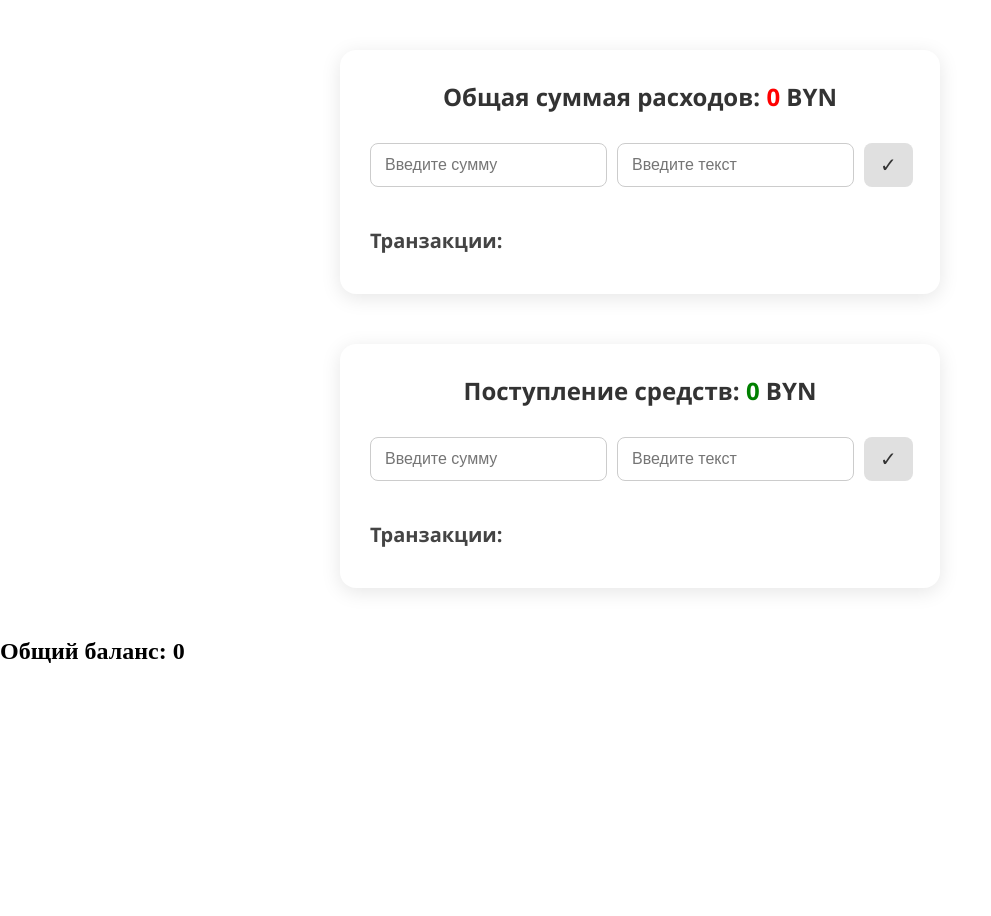
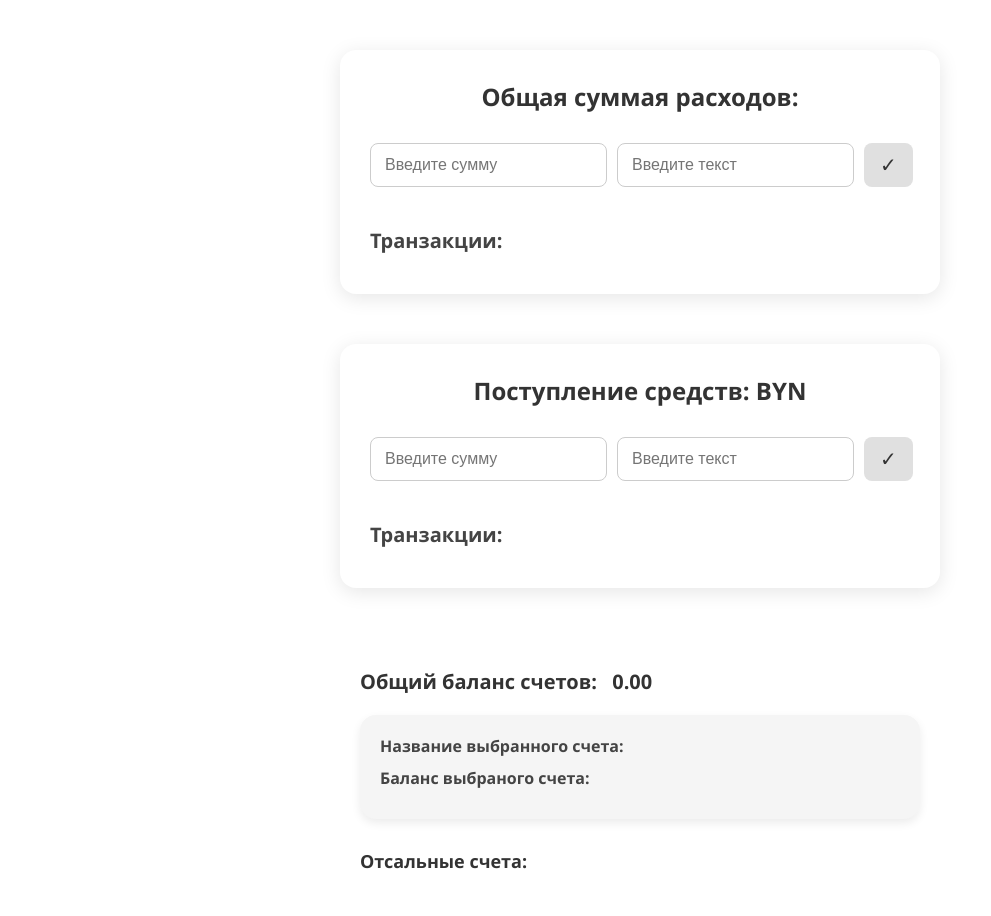
Before and after one commit to iCHera/financial-tracker, a Vue app: page / in a window 1280 px wide. Shown: the top 916 px of the page, without its empty margins (0-991 px from the left). Before the commit the page ends 800 px from the top, so only its background shows below. Built offline with nearby package versions, Linux system fonts and the light colour scheme.

Commit message:
add acount.vue

```diff
--- a/src/components/Account.vue
+++ b/src/components/Account.vue
@@ -3,21 +3,294 @@
     import {ref, computed} from 'vue'
 
     const store = useTransactionsStore()
+    const name = ref('')
+    const button = ref(false)
+    const currencies = ref(['BYN', 'RUB', 'USD', 'EUR']);
+    const selectedCurrency = ref('BYN');
+
+    const otherAccounts  = computed(() => {
+        return store.accountsWithBalance
+        .filter(t => t.id !== store.activeAccountId)
+    })
+
+    function showCreateForm() {
+        button.value = true;
+    }
+
+    function hideCreateForm() {
+        button.value = false;
+    }
+
+    function handleAddNewAccount() {
+        if (!name.value.trim()) {
+            alert(`Укадите название вашего счета!`)
+            return
+        }
+
+        store.addAccount(name.value, selectedCurrency.value)
+        name.value = ''
+        selectedCurrency.value = 'BYN';
+        hideCreateForm()
+    }
+
 </script>
 
 <template>
     <section class="account">
-        <h1 class="account-balance">Общий баланс: <span class="balance"
+        <h1 class="account-balance">Общий баланс счетов: <span class="balance"
             :class="{'plus': store.totalBalance > 0}, {'minus': store.totalBalance < 0}">
-            {{ store.totalBalance }}</span></h1>
+            {{ store.totalBalance.toFixed(2) }}</span>
+        </h1>
 
-        <div class="account-div">
+        <div class="select-accont">
+            <h1 class="selecte-balance-name">Название выбранного счета: {{ store.activeAccountData?.name }}</h1>
+
+            <h1 class="balance-account">Баланс выбраного счета:
+                <span class="selecte-balance"
+                :class="{'plus': store.activeAccountBalance > 0}, {'minus': store.activeAccountBalance <0}">
+                {{ store.activeAccountData?.balance.toFixed(2) }}
+                </span>
+            <span class="selecte-currency">{{ store.activeAccountData?.currency }}</span>
+            </h1>
+        </div>
+
+        <div class="accounts-div">
+            <h1 class="other-account-text">Отсальные счета:</h1>
+
+            <ul class="other-account-ul">
+                <li class="other-account-li"
+                v-for="account in otherAccounts"
+                :key="account.id"
+                @click="store.setActiveAccount(account.id)"
+                >
+
+                    <h1 class="other-account-name">{{ account.name }}</h1>
+                    <h1 class="other-account-balance">{{ account.balance.toFixed(2) }}</h1>
+
+                </li>
+            </ul>
+        </div>
+
+        <div class="create-account">
+            <div class="create">
+                <h1 class="create-account-text">Создать новый счет</h1>
+                <button class="button-create" @click="showCreateForm">+</button>
+            </div>
+
+            <div class="create-input" v-if="button">
+
+                <form @submit.prevent="handleAddNewAccount">
+
+                <input type="text" placeholder="Введите название счета" v-model="name">
+
+                <select v-model="selectedCurrency">
+                    <option v-for="currency in currencies" :key="currency" :value="currency"> {{ currency }} </option>
+                 </select>
+
+                 <div class="create-buttons">
+                    <button type="button" class="cancellation-button" @click="hideCreateForm">Отменить</button>
+                    <button type="submit" class="create-button">Сохранить</button>
+                 </div>
+
+                </form>
+
+            </div>
 
         </div>
 
     </section>
+
 </template>
 
 <style scoped>
+.account {
+  max-width: 600px;
+  margin: 0 auto;
+  padding: 30px 20px;
+  font-family: 'Segoe UI', Tahoma, Geneva, Verdana, sans-serif;
+}
+
+.account-balance {
+  font-size: 20px;
+  font-weight: bold;
+  margin-bottom: 20px;
+  color: #333;
+}
+
+.balance {
+  font-weight: bold;
+  margin-left: 10px;
+}
+
+.plus {
+  color: #4CAF50;
+}
+
+.minus {
+  color: #f44336;
+}
+
+.select-accont {
+  background: #f5f5f5;
+  padding: 20px;
+  border-radius: 16px;
+  box-shadow: 0 4px 10px rgba(0, 0, 0, 0.08);
+  margin-bottom: 30px;
+}
+
+.selecte-balance-name,
+.balance-account {
+  font-size: 16px;
+  margin-bottom: 10px;
+  color: #444;
+}
+
+.selecte-balance {
+  font-weight: bold;
+  margin-left: 8px;
+}
+
+.selecte-currency {
+  font-size: 14px;
+  color: #666;
+  margin-left: 6px;
+}
+
+.accounts-div {
+  margin-bottom: 30px;
+}
+
+.other-account-text {
+  font-size: 18px;
+  font-weight: 600;
+  margin-bottom: 15px;
+  color: #333;
+}
+
+.other-account-ul {
+  display: flex;
+  flex-direction: column;
+  gap: 12px;
+}
+
+.other-account-li {
+  padding: 14px 18px;
+  background-color: #ffffff;
+  border-radius: 12px;
+  box-shadow: 0 2px 8px rgba(0, 0, 0, 0.07);
+  cursor: pointer;
+  display: flex;
+  justify-content: space-between;
+  align-items: center;
+  transition: background-color 0.3s ease;
+}
+
+.other-account-li:hover {
+  background-color: #f0f0f0;
+}
+
+.other-account-name {
+  font-weight: 500;
+  font-size: 16px;
+  color: #333;
+}
+
+.other-account-balance {
+  font-weight: bold;
+  font-size: 16px;
+  color: #4CAF50;
+}
+
+.create-account {
+  margin-top: 30px;
+}
+
+.create {
+  display: flex;
+  align-items: center;
+  justify-content: space-between;
+  margin-bottom: 16px;
+}
+
+.create-account-text {
+  font-size: 18px;
+  font-weight: 600;
+  color: #333;
+}
+
+.button-create {
+  background-color: #4CAF50;
+  color: white;
+  border: none;
+  padding: 8px 14px;
+  border-radius: 10px;
+  font-size: 18px;
+  cursor: pointer;
+  transition: background-color 0.3s ease;
+}
+
+.button-create:hover {
+  background-color: #45a049;
+}
+
+.create-input {
+  background-color: #f9f9f9;
+  padding: 20px;
+  border-radius: 14px;
+  box-shadow: 0 4px 12px rgba(0, 0, 0, 0.1);
+}
+
+.create-input input,
+.create-input select {
+  width: 100%;
+  padding: 10px 14px;
+  border: 1px solid #ccc;
+  border-radius: 10px;
+  margin-bottom: 12px;
+  font-size: 15px;
+  transition: border-color 0.3s ease;
+}
+
+.create-input input:focus,
+.create-input select:focus {
+  outline: none;
+  border-color: #4CAF50;
+}
+
+.create-buttons {
+  display: flex;
+  gap: 10px;
+  justify-content: flex-end;
+}
+
+.create-button {
+  background-color: #4CAF50;
+  color: white;
+  border: none;
+  padding: 10px 16px;
+  border-radius: 10px;
+  font-size: 15px;
+  cursor: pointer;
+  transition: background-color 0.3s ease;
+}
+
+.create-button:hover {
+  background-color: #45a049;
+}
+
+.cancellation-button {
+  background-color: #f44336;
+  color: white;
+  border: none;
+  padding: 10px 16px;
+  border-radius: 10px;
+  font-size: 15px;
+  cursor: pointer;
+  transition: background-color 0.3s ease;
+}
+
+.cancellation-button:hover {
+  background-color: #d32f2f;
+}
 
 </style>
--- a/src/components/Expenses.vue
+++ b/src/components/Expenses.vue
@@ -90,7 +90,7 @@
 
 <template>
     <section class="expenses">
-        <h1 class="expenses-sum"> Общая суммая расходов: <span class="expenses-sum-spend">{{ store.totalExpense }}</span> BYN</h1>
+        <h1 class="expenses-sum"> Общая суммая расходов: <span class="expenses-sum-spend">{{ store.totalExpense }}</span> {{  }}</h1>
 
             <div class="expenses-table">
                 <input type="number"
--- a/src/stores/transactions.js
+++ b/src/stores/transactions.js
@@ -4,27 +4,68 @@ import { defineStore } from 'pinia'
 export const useTransactionsStore  = defineStore('transactions', () => {
 
   const transactions = ref([])
+  const accounts = ref([])
+  const activeAccountId = ref(null)
 
-  // общий баланс
-  const totalBalance = computed(() => {
-    return transactions.value.reduce((acc, transactions) =>{
-      return acc + transactions.amount
-    }, 0)
+  // посчитанный баланс на всех счетах
+  const accountsWithBalance = computed(() => {
+    return accounts.value.map((account) => {
+      const balance = transactions.value
+      .filter(t => t.accountID === account.id)
+      .reduce((acc, t) => acc + t.amount, 0)
+
+      return {...account, balance: balance}
+    })
   })
 
-  // общий доход
-  const totalIncome = computed(() => {
-    return transactions.value
+  // активный аккаунт
+  const activeAccountData = computed(() => {
+    return accountsWithBalance.value.find(account => account.id === activeAccountId.value)
+  })
+
+  // активный аккаунт для транзакций
+  const activeAccountTransactions = computed(() => {
+    if(!activeAccountId.value) return []
+    return transactions.value.filter(t => t.accountID === activeAccountId.value)
+  })
+
+  // общий баланс у активного аккаунта
+  const activeAccountBalance = computed(() => {
+    return activeAccountTransactions.value.reduce((acc, transactions) => acc + transactions.amount, 0)
+  })
+
+  // общий доход у активного аккаунта
+  const activeAccountIncome = computed(() => {
+    return activeAccountTransactions.value
     .filter(t => t.amount > 0)
     .reduce((acc, transactions) => acc + transactions.amount, 0)
   })
 
-  // общий расход
-  const totalExpense = computed(() => {
-    return transactions.value
+  // общий расход у активного аккаунта
+  const activeAccountExpense = computed(() => {
+    return activeAccountTransactions.value
     .filter(t => t.amount < 0)
     .reduce((acc, transactions) => acc + transactions.amount, 0)
   })
+
+  // общий расход
+  const totalBalance = computed(() => {
+    return accountsWithBalance.value.reduce((acc, t) => acc + t.balance, 0)
+  })
+
+  // создание нового аккаунта
+  function addAccount(name, currency) {
+    accounts.value.push({
+      id: Date.now(),
+      name: name,
+      currency: currency,
+    })
+  }
+
+  // изменение выбраного счета
+  function setActiveAccount (accountID) {
+    activeAccountId.value = accountID
+  }
 
   // функция добавление транзакции
   function addTransaction(transactionData) {
@@ -32,7 +73,8 @@ export const useTransactionsStore  = defineStore('transactions', () => {
       id: Date.now(),
       text: transactionData.text,
       amount: transactionData.amount,
-      date: new Date().toISOString().split('T')[0]
+      date: new Date().toISOString().split('T')[0],
+      accountID: transactionData.accountID,
     })
   }
 
@@ -53,12 +95,24 @@ export const useTransactionsStore  = defineStore('transactions', () => {
   }
 
   return {
+    // State
     transactions,
+    accounts,
+    activeAccountId,
+
+    // Getters
     totalBalance,
-    totalIncome,
-    totalExpense,
+    accountsWithBalance,
+    activeAccountBalance,
+    activeAccountIncome,
+    activeAccountExpense,
+    activeAccountData,
+    activeAccountTransactions,
+
     addTransaction,
     deleteTransaction,
     updateTransaction,
+    addAccount,
+    setActiveAccount,
    }
 })
```
